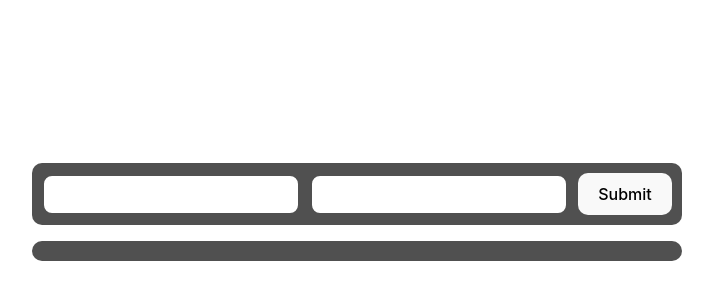
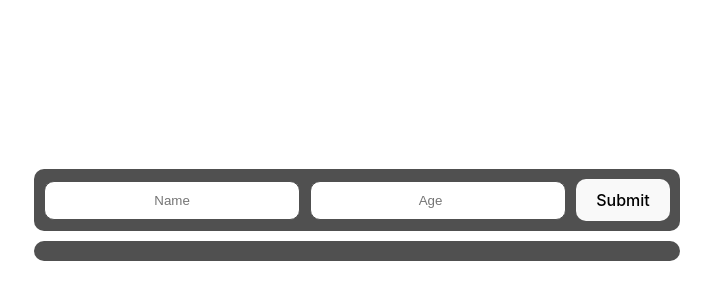
Before and after one commit to BharathxD/User-Registry, a React (Vite) app: page / in a window 1280 px wide. Shown: the part 180-480 px from the top of the page, without its empty margins (283-996 px from the left). Built offline with nearby package versions, Linux system fonts and the light colour scheme.

Commit message:
Added reusable components

```diff
--- a/src/App.tsx
+++ b/src/App.tsx
@@ -6,8 +6,8 @@ import { Items } from "./components/Item";
 
 function App() {
   const [getItem, setItem] = useState<Items[]>([]);
-  const setDataHandler = (text: string, age: number) => {
-    const newItem = new Items(text, age);
+  const setDataHandler = (name: string, age: number) => {
+    const newItem = new Items(name, age);
     setItem((data) => {
       return data.concat(newItem);
     });
--- a/src/components/Input/Input.module.css
+++ b/src/components/Input/Input.module.css
@@ -3,7 +3,7 @@
     height: 35px;
     border-radius: 10px;
     outline-color: transparent;
-    border: 2px solid #505050;
+    border: 1px solid #505050;
     min-width: 250px;
     width: 100%;
     text-align: center;
@@ -11,8 +11,7 @@
 }
 
 .inputText:focus {
-    border: 1px solid #505050;
-    outline-color: rgba(255, 255, 255, 0.719);;
+    outline: 1px solid rgba(255, 255, 255, 0.719);
 }
 
 .form {
@@ -20,7 +19,4 @@
     justify-content: center;
     align-items: center;
     flex-direction: row;
-    background-color: #505050;
-    padding: 10px;
-    border-radius: 10px;
 }
--- a/src/components/Input/Input.tsx
+++ b/src/components/Input/Input.tsx
@@ -1,38 +1,54 @@
 import React, { FormEvent, useState, useRef } from "react";
 import classes from "./Input.module.css";
+import { Card } from "../UI/Card";
 
-export const Input: React.FC<{ getData: (text: string, age: number) => void }> = (props) => {
+export const Input: React.FC<{
+  getData: (text: string, age: number) => void;
+}> = (props) => {
   const InputUseRef = useRef<HTMLInputElement>(null);
   const InputNumberUseRef = useRef<HTMLInputElement>(null);
-  const [getInput, setInput] = useState<string>("");
-  const [getInputNumber, setInputNumber] = useState<number>(0);
+  const [getInputUsername, setInput] = useState<string>("");
+  const [getInputAge, setInputAge] = useState<number>(0);
   const formSubmitHandler = (event: FormEvent) => {
     event.preventDefault();
-    props.getData(getInput, getInputNumber);
+    if (getInputUsername.trim().length === 0 || getInputAge === 0) {
+
+    }
+    props.getData(getInputUsername, getInputAge);
     InputUseRef.current!.value = "";
     InputNumberUseRef.current!.value = "";
   };
+  const userAgeInputHandler = () => {
+    (e: FormEvent) => {
+      setInputAge(parseInt((e.target as HTMLInputElement).value));
+    }
+  }
+  const userNameInputHandler = () => {
+    (e: FormEvent) => {
+      setInput((e.target as HTMLInputElement).value);
+    }
+  }
   return (
     <div>
+      <Card>
         <form onSubmit={formSubmitHandler} className={classes.form}>
           <input
             className={classes.inputText}
             type="text"
             ref={InputUseRef}
-          onChange={(e: FormEvent) => {
-            setInput((e.target as HTMLInputElement).value);
-          }}
+            placeholder="Name"
+            onChange={userNameInputHandler}
           />
           <input
             className={classes.inputText}
             type="number"
+            placeholder="Age"
             ref={InputNumberUseRef}
-          onChange={(e: FormEvent) => {
-            setInputNumber(parseInt((e.target as HTMLInputElement).value));
-          }}
+            onChange={userAgeInputHandler}
           />
           <button type="submit">Submit</button>
         </form>
+      </Card>
     </div>
   );
 };
--- a/src/components/List/List.module.css
+++ b/src/components/List/List.module.css
@@ -1,8 +1,7 @@
 .ulList {
-    background-color: #505050;
-    padding: 10px;
-    border-radius: 10px;
+    margin: 0;
     list-style-type: none;
+    padding: 0;
 }
 
 .ulList li {
--- a/src/components/List/List.tsx
+++ b/src/components/List/List.tsx
@@ -1,17 +1,22 @@
 import React from "react";
 import { Items } from "../Item";
 import classes from "./List.module.css";
+import { Card } from "../UI/Card";
 
 export const List: React.FC<{ items: Items[] }> = (props) => {
   return (
     <div>
-      <ul className={classes.ulList}>
-        {props.items.map((data) => {
-          return <li key={data.id}>
-            {data.text} : {data.age}
-            </li>;
-        })}
-      </ul>
+      <Card>
+        <ul className={classes.ulList}>
+          {props.items.map((data) => {
+            return (
+              <li key={data.id}>
+                {data.text} : {data.age}
+              </li>
+            );
+          })}
+        </ul>
+      </Card>
     </div>
   );
 };
--- /dev/null
+++ b/src/components/UI/Card.tsx
@@ -0,0 +1,16 @@
+import React from "react";
+
+const cardStyling = {
+    backgroundColor: '#505050',
+    padding: '10px',
+    borderRadius: '10px',
+    marginBottom: '10px'
+} as const;
+
+export const Card: React.FC<{children: React.ReactNode}> = (props) => {
+    return (
+        <div style={cardStyling}>
+            {props.children}
+        </div>
+    )
+}
--- a/src/index.css
+++ b/src/index.css
@@ -16,11 +16,11 @@
 
 a {
   font-weight: 500;
-  color: #646cff;
+  color: rgba(255, 255, 255, 0.719);
   text-decoration: inherit;
 }
 a:hover {
-  color: #535bf2;
+  color: rgba(255, 255, 255, 0.719);
 }
 
 body {
@@ -48,7 +48,7 @@ button {
   transition: border-color 0.25s;
 }
 button:hover {
-  border-color: #646cff;
+  border-color: rgba(255, 255, 255, 0.719);
 }
 button:focus,
 button:focus-visible {
@@ -61,7 +61,7 @@ button:focus-visible {
     background-color: #ffffff;
   }
   a:hover {
-    color: #747bff;
+    color: rgba(255, 255, 255, 0.719);
   }
   button {
     background-color: #f9f9f9;
```
Lines whose indentation alone changed are shown as unchanged.
